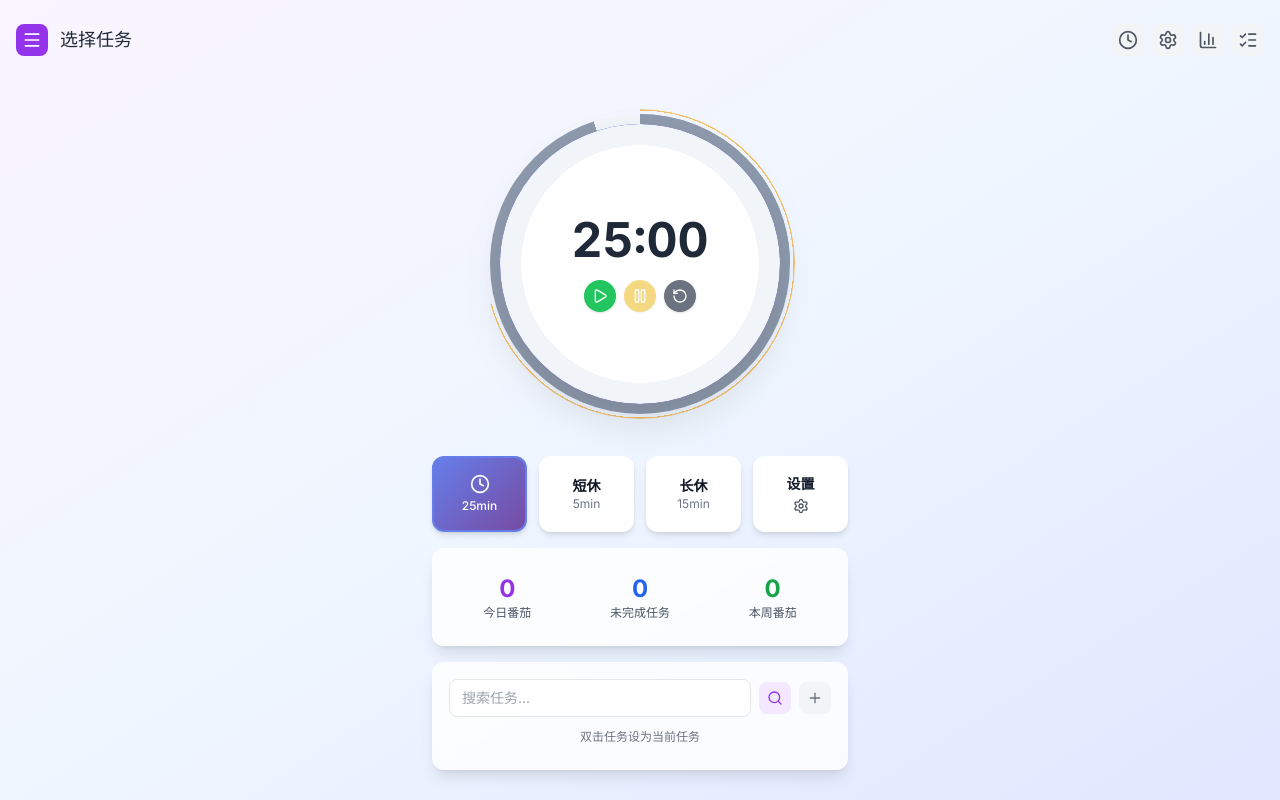
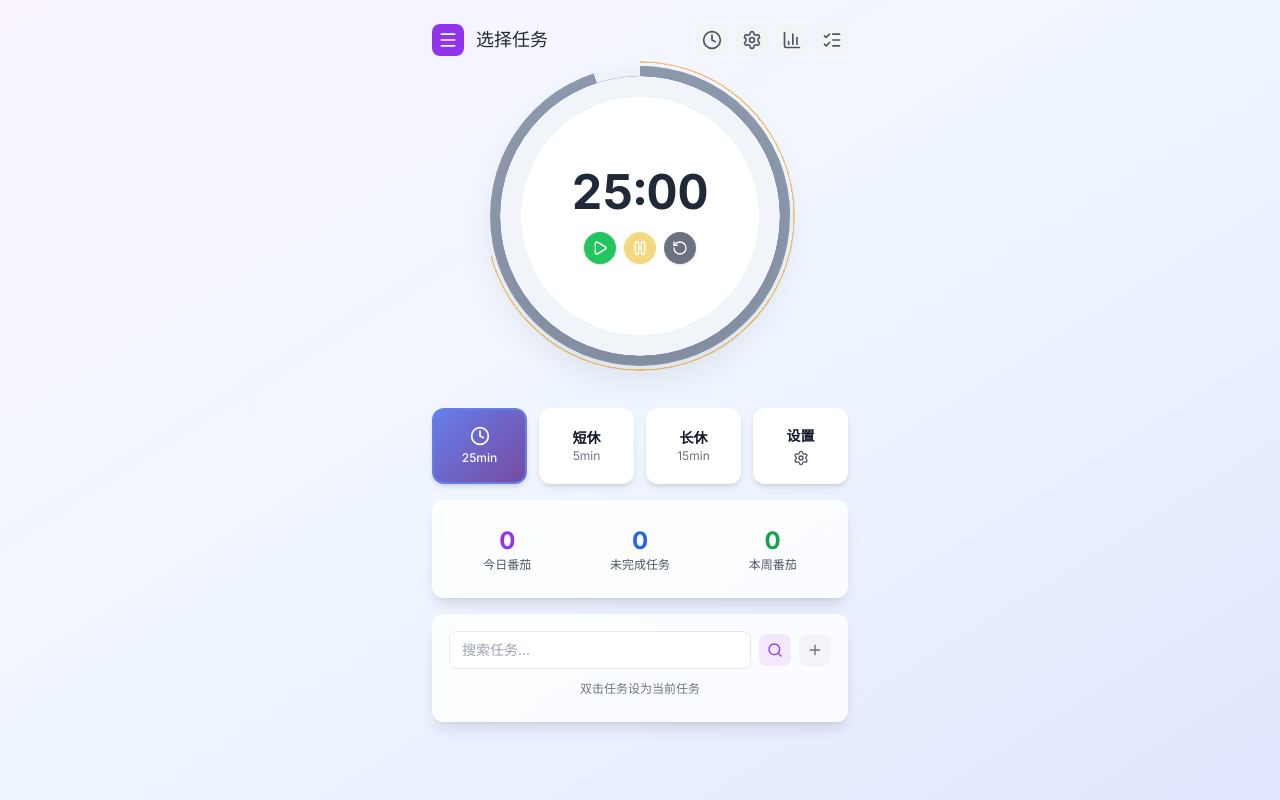
Before and after one commit to azhao1981/tomato, a Vue app: page / in a window 1280 px wide. Built offline with nearby package versions, Linux system fonts and the light colour scheme.

Commit message:
header 放 container 里

```diff
--- a/src/components/Header.vue
+++ b/src/components/Header.vue
@@ -25,7 +25,7 @@ const taskTitle = computed(() => {
 </script>
 
 <template>
-  <header class="px-4 py-6">
+  <header class="">
     <div class="flex items-center justify-between">
       <!-- 左侧：菜单按钮和任务标题 -->
       <div class="flex items-center space-x-3">
--- a/src/views/HomePage.vue
+++ b/src/views/HomePage.vue
@@ -107,6 +107,8 @@ onUnmounted(() => {
 
 <template>
   <div class="min-h-screen bg-gradient-to-br from-purple-50 via-blue-50 to-indigo-100">
+    <!-- 主要内容区域 -->
+    <div class="container mx-auto px-4 py-6 max-w-md">
       <!-- 头部导航 -->
       <Header
         @menu-click="handleMenuClick"
@@ -116,9 +118,6 @@ onUnmounted(() => {
         @stats-click="handleStatsClick"
         @tasks-click="handleTasksClick"
       />
-
-    <!-- 主要内容区域 -->
-    <div class="container mx-auto px-4 py-6 max-w-md">
       <!-- Main Timer Circle -->
       <div v-if="uiStore.showTimerCircle" class="flex justify-center mb-8">
         <TimerDisplay>
```
Lines whose indentation alone changed are shown as unchanged.
